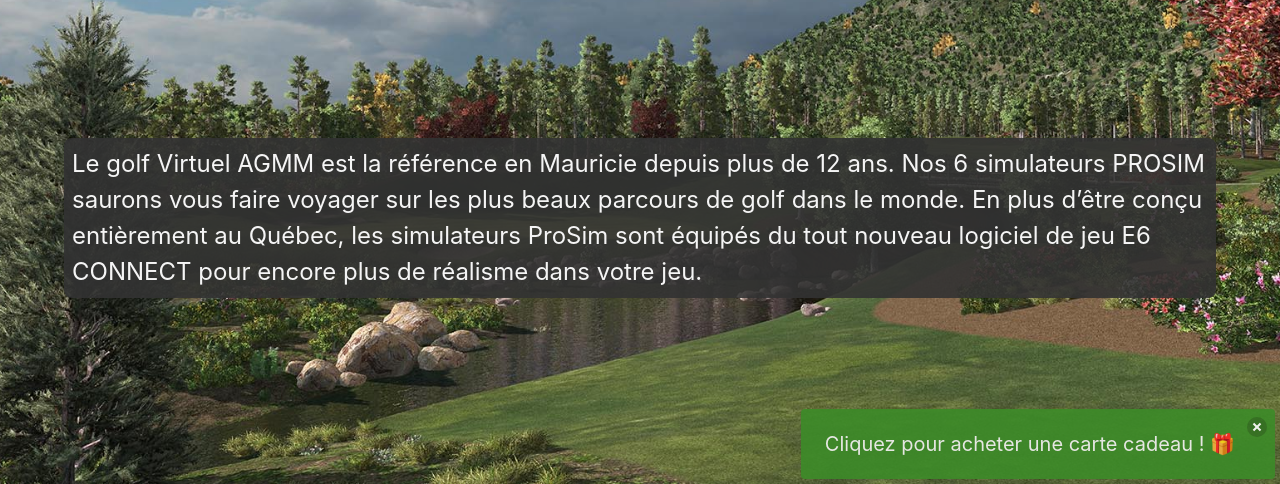
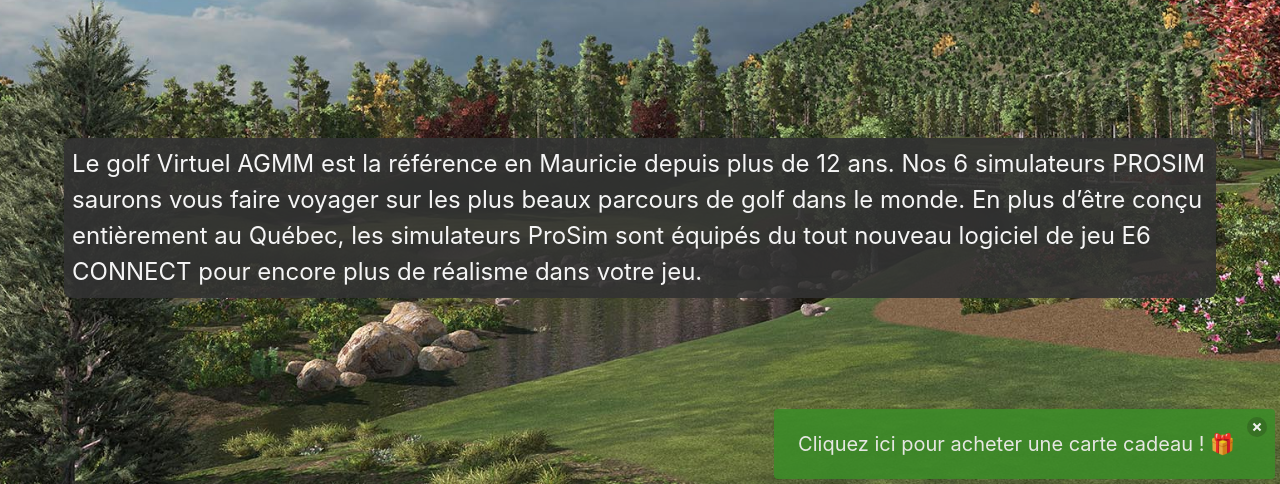
Before and after one commit to nitroboy720/webpitch, a plain HTML site: page public/golf-virtuel/index.html in a window 1280 px wide. Shown: the part 316-800 px from the top of the page. Drawn offline with Linux system fonts and the light colour scheme.

Commit message:
gift card notification fix

```diff
--- a/dev/scss/_base.scss
+++ b/dev/scss/_base.scss
@@ -88,15 +88,19 @@
 }
 
 .notification {
-    position: fixed;
+    text-align: center;
     color: $light;
     background-color: $green;
     opacity: 0.9;
-    width: fit-content;
-    bottom: 5px;
-    right: 5px;
-    margin-left: 5px;
+    margin: 5px;
     a {
         text-decoration-line: none !important;
     }
 }
+
+.floating{
+    width: fit-content;
+    position: fixed;
+    bottom: 0px;
+    right: 0px;
+}
--- a/public/golf-virtuel/index.html
+++ b/public/golf-virtuel/index.html
@@ -90,7 +90,7 @@
     <div class="container is-size-5 content has-text-centered">
         <p class="spaced">
             Les simulateurs ProSim sont munis de 2 caméras RedCam cadencées à 2000 images/seconde. Grâce à la lecture de
-            la balle à 2 endroits dans l'espace avec la meilleure caméra sur le marché, les résultats sont des plus
+            la balle à 3 endroits dans l'espace avec la meilleure caméra sur le marché, les résultats sont des plus
             précis.
         </p>
         <div class="flex-columns spaced">
@@ -333,10 +333,13 @@
         </div>
     </div>
 </footer>
-<div class="notification">
-    <button class="delete"></button>
-    <a href="https:/squareup.com/gift/KMBPAY0Z4RPPP/order">
-        <p class="is-size-5">Cliquez pour acheter une carte cadeau ! 🎁</p>
-    </a>
+<div class="floating">
+    <div class="notification">
+        <button class="delete"></button>
+        <a href="https://squareup.com/gift/KMBPAY0Z4RPPP/order">
+            <p class="is-size-5">Cliquez ici pour acheter une carte cadeau&nbsp;!&nbsp;🎁</p>
+        </a>
+    </div>
 </div>
+
 </body>
```
Also changed, not shown: dev/components/carte-cadeau.html (+7 -5 lines), public/css/styles.css.
